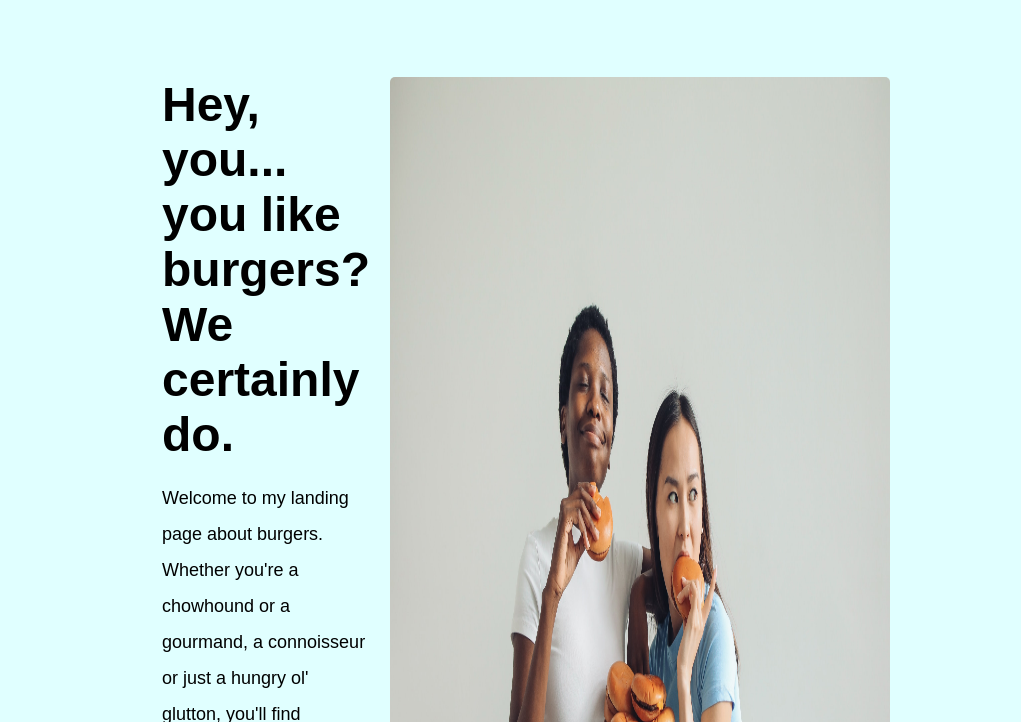
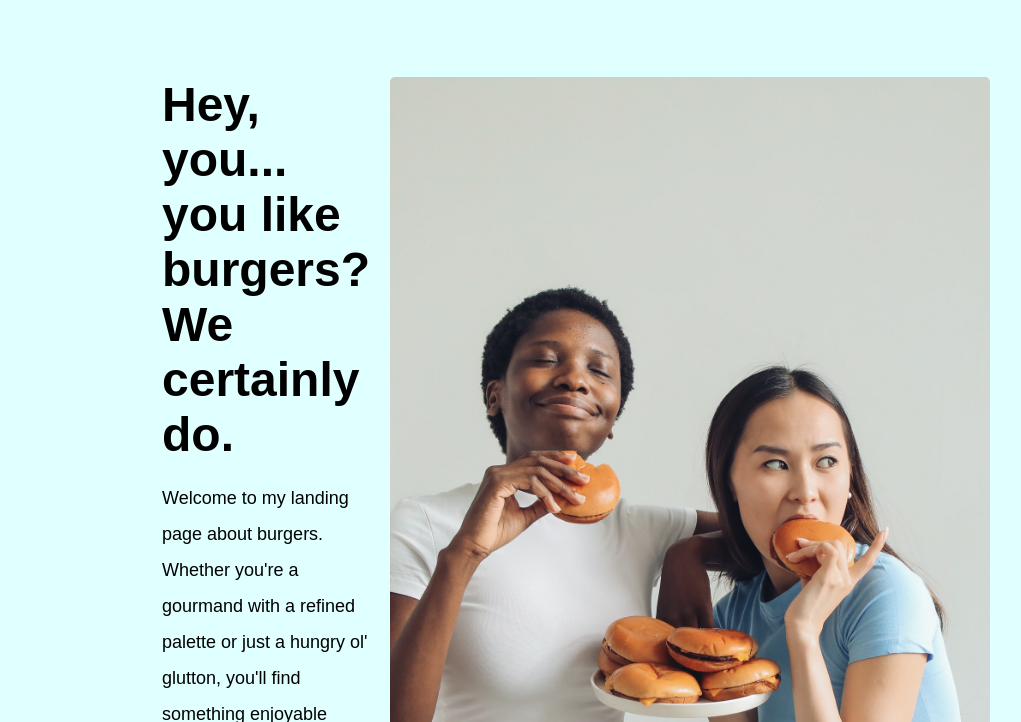
Before and after one commit to thilakjay/burger-landing-page, a plain HTML site: page index.html in a window 1280 px wide. Shown: the part 78-800 px from the top of the page, without its empty margins (178-1199 px from the left). Drawn offline with Linux system fonts and the light colour scheme.

Commit message:
adjust the image's properties to be more responsive

```diff
--- a/index.html
+++ b/index.html
@@ -22,7 +22,7 @@
             <div class="main">
                 <div class="main-left">
                     <h1>Hey, you... you like burgers? We certainly do.</h1>
-                    <p>Welcome to my landing page about burgers. Whether you're a chowhound or a gourmand, a connoisseur or just a hungry ol' glutton, you'll find something enjoyable here. Grab a snack (preferably a burger), sit back, relax, enjoy the view, and appreciate the burgers in your life.</p>
+                    <p>Welcome to my landing page about burgers. Whether you're a gourmand with a refined palette or just a hungry ol' glutton, you'll find something enjoyable here. Grab a snack (preferably a burger), sit back and appreciate the burgers in your life.</p>
                     <input type='button' class="signup" value="Sign Up">
                 </div>
                 <img class="" src="images/twogirlsburger1.jpg" alt="two girls enjoying burgers">
--- a/style.css
+++ b/style.css
@@ -66,6 +66,7 @@ li a {
     display: flex;
     flex-direction: column;
     align-items: flex-start;
+    flex: 1;
 }
 
 .main-left h1, p {
@@ -77,8 +78,11 @@ li a {
 }
 
 .main img {
-    width: 500px;
+    width: 100%;
+    object-fit: cover;
+    object-position: bottom;
     border-radius: 5px;
+    flex: 1;
 }
 
 .signup, .ctasignup {
```
